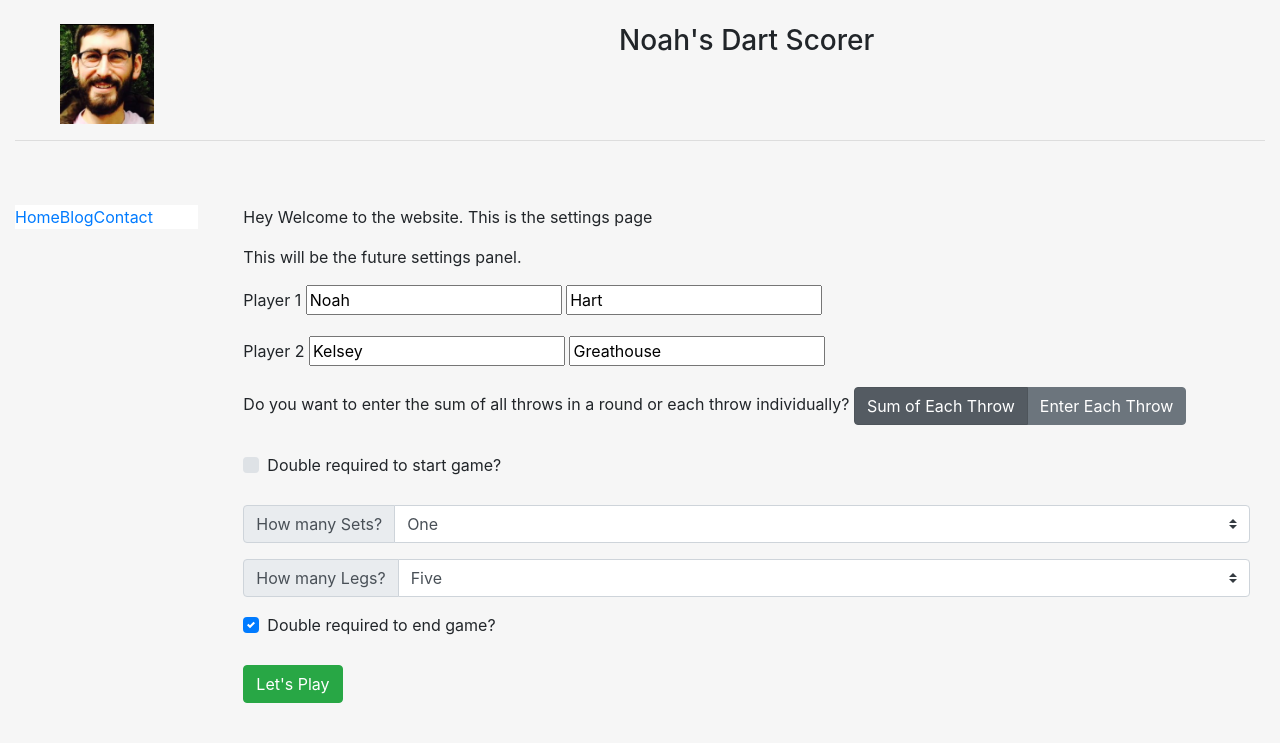
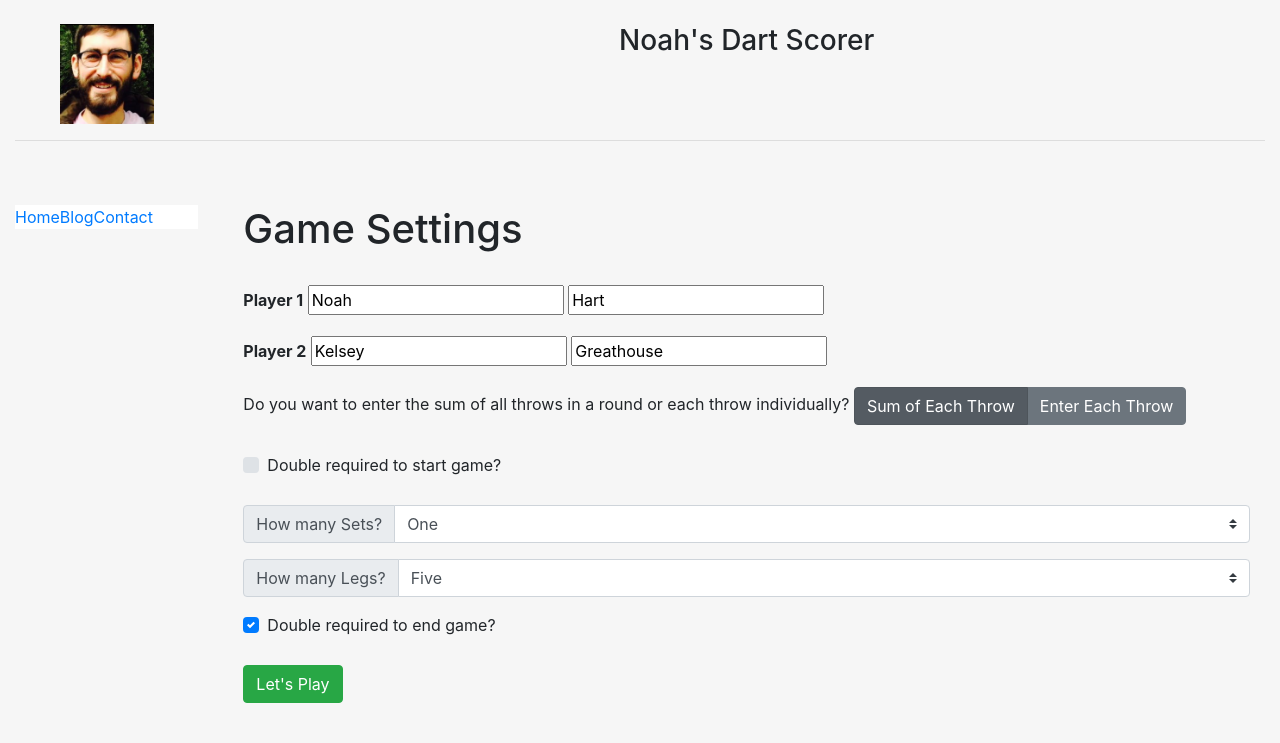
Before and after one commit to nahart/dartmvp, a Django app: page /scorer/start_game/ in a window 1280 px wide. Shown: the top 743 px of the page. Run offline with Django 3.2, Linux system fonts and the light colour scheme; some libraries are stand-ins or nearby versions.

Commit message:
cleaned up start_game page

```diff
--- a/scorer/templates/scorer/includes/settings.html
+++ b/scorer/templates/scorer/includes/settings.html
@@ -1,16 +1,17 @@
 {% block content %}
-<p>This will be the future settings panel.</p>
+
+<br>
 
 <form action="{% url 'start_game' %}" method="post">
     {% csrf_token %}
     <p>
-        <label>Player 1</label>
+        <label><b>Player 1</b></label>
         <input type="text" name="player_1_first_name" placeholder="First Name" required value="Noah">
         <input type="text" name="player_1_last_name" placeholder="Last Name" required value="Hart">
     </p>
 
     <p>
-        <label>Player 2</label>
+        <label><b>Player 2</b></label>
         <input type="text" name="player_2_first_name" placeholder="First Name" required value="Kelsey">
         <input type="text" name="player_2_last_name" placeholder="Last Name" required value="Greathouse">
     </p>
--- a/scorer/templates/scorer/start_game.html
+++ b/scorer/templates/scorer/start_game.html
@@ -1,6 +1,6 @@
 {% extends "scorer/header.html" %}
 {% block content %}
-<p>Hey Welcome to the website. This is the settings page</p>
+<h1>Game Settings</h1>
 
 {% include "scorer/includes/settings.html" with game_301=True %}
 
```
